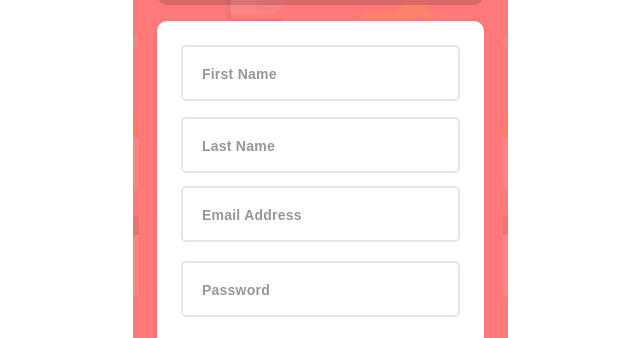
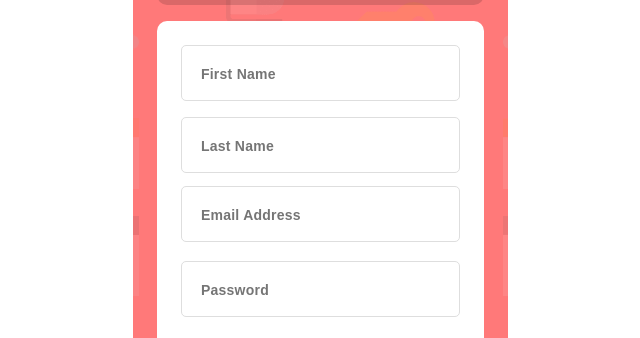
Before and after one commit to dominikapap/FrontendMentor-intro-with-form, a plain HTML site: page index.html in a window 1280 px wide. Shown: the part 453-791 px from the top of the page, 320-960 px from the left. Drawn offline with Linux system fonts and the light colour scheme.

Commit message:
changed color and border for inputs

```diff
--- a/scss/main.scss
+++ b/scss/main.scss
@@ -122,9 +122,8 @@ input {
   font-size: 14px;
   line-height: 26px;
   letter-spacing: 0.25px;
-  color:#3D3B48;
-  opacity: 0.75;
-  border: 2px solid #dedede;
+  color:rgba(61, 59, 72, 0.75);
+  border: 1px solid #dedede;
   border-radius: 5px;
   &:focus{
     outline-color: #5E54A4;
```
Also changed, not shown: css/main.css, screenshots/designComparisonLeft.png (added), 1 other file.
